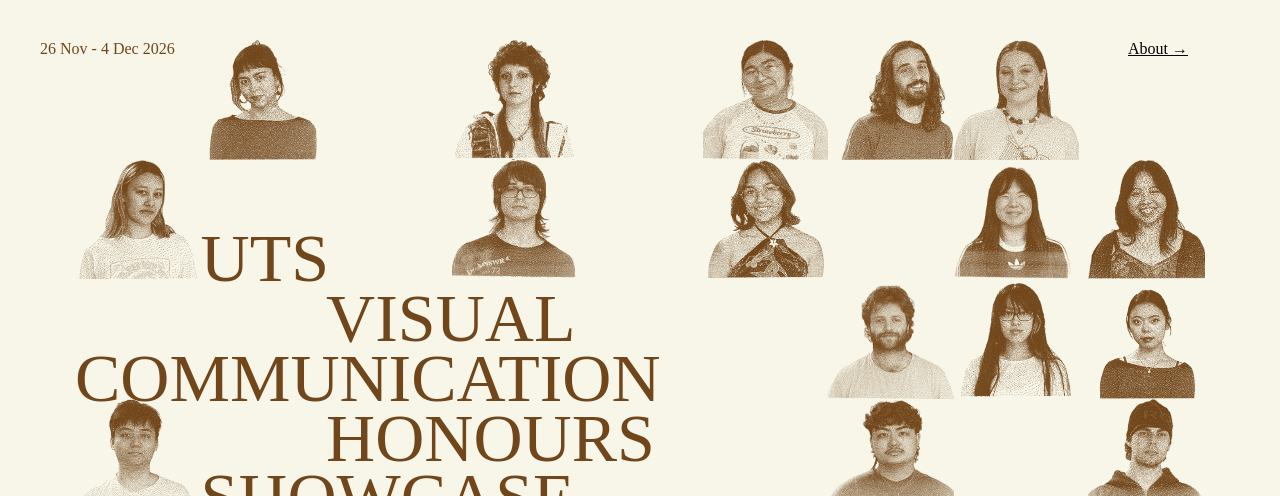
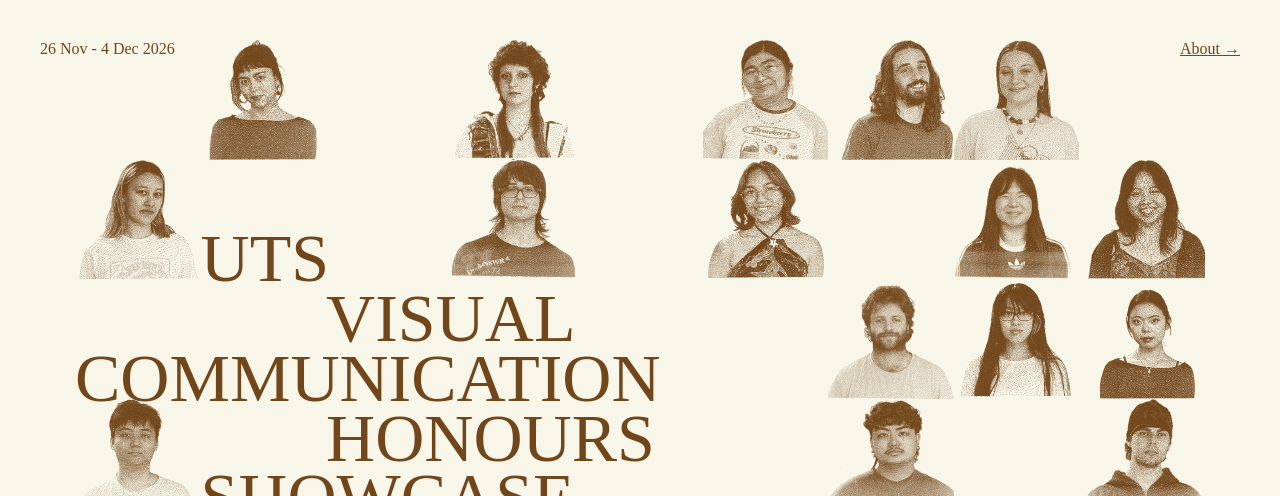
Before and after one commit to charlescalvinmarlow/vchons2026, a plain HTML site: page index.html in a window 1280 px wide. Shown: the top 496 px of the page. Drawn offline with Linux system fonts and the light colour scheme; a web font is replaced by a local one.

Commit message:
Fix katie headshot crop + about link styles (commented out difference for now)

```diff
--- a/styles.css
+++ b/styles.css
@@ -308,9 +308,9 @@
         position: fixed;
         width: clamp(170px, 15vw, 300px);
         right: 0;
-        color: rgb(247, 246, 233);
-        mix-blend-mode: difference;
-
+        color: var(--color);
+        /* mix-blend-mode: difference; */
+        text-align: right;
     }
 
     #m-index {
```
Also changed, not shown: images/headshots/Katie00.webp, 1 other file.
